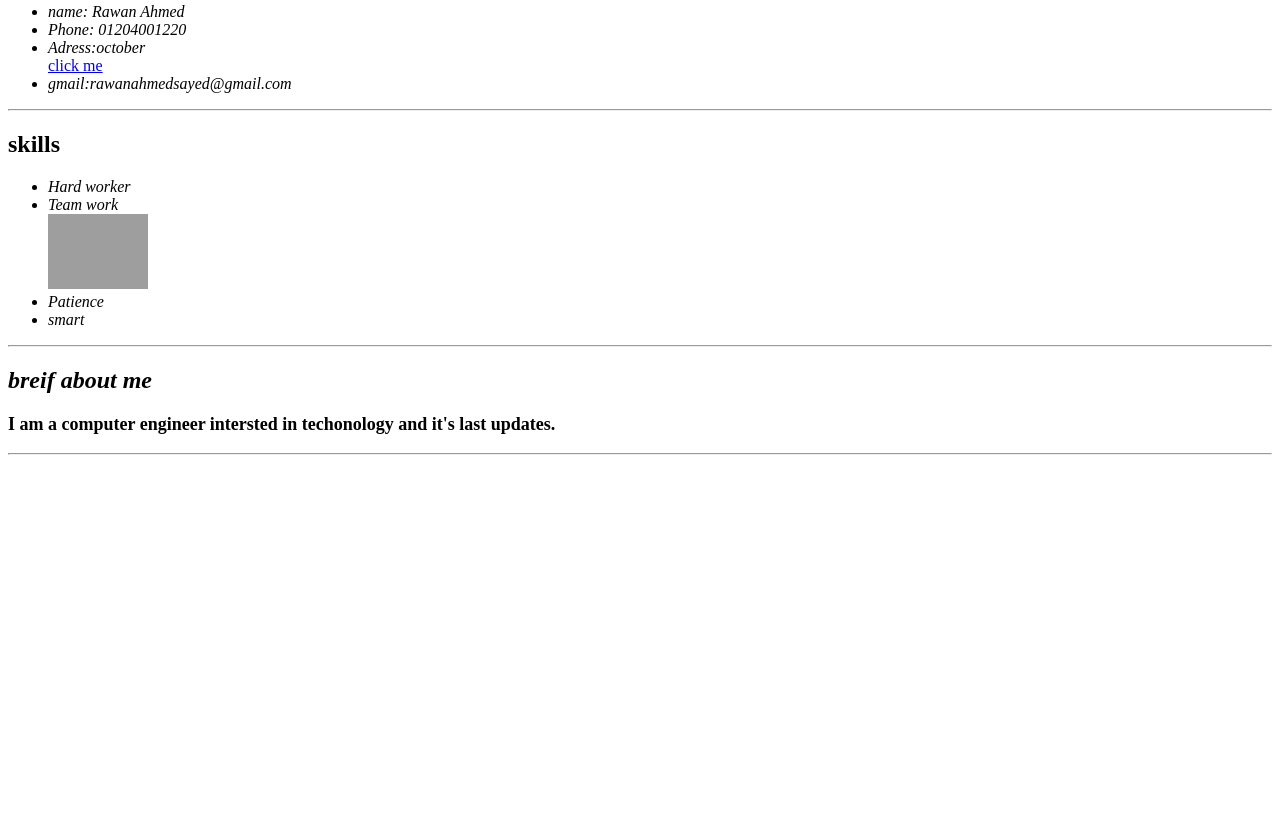
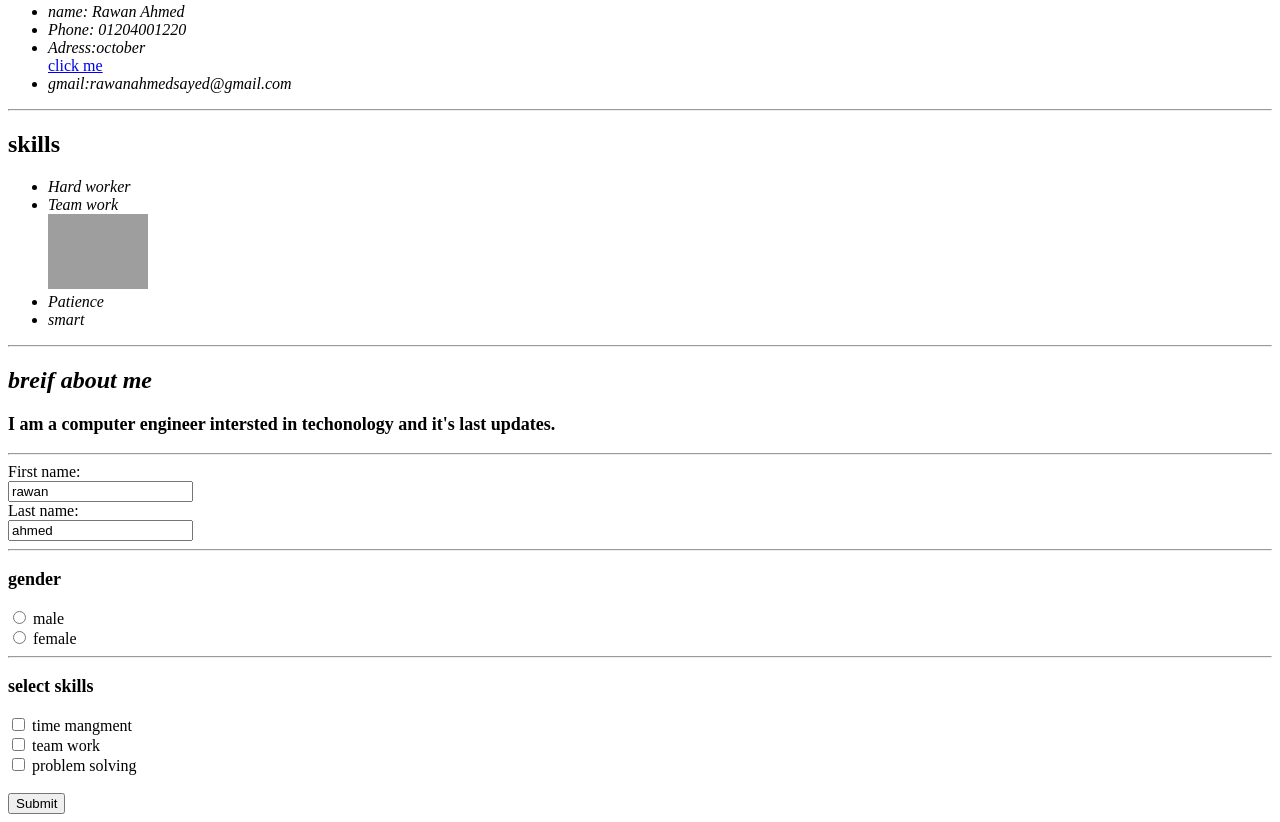
Before and after one commit to rawanahmed6/profile-page, a plain HTML site: page spacecode1.html in a window 1280 px wide. Shown: the part 1056-1878 px from the top of the page. Before the commit the page ends 1519 px from the top, so only its background shows below. Drawn offline with Linux system fonts and the light colour scheme; grey boxes are pictures that could not be loaded.

Commit message:
Update spacecode1.html

```diff
--- a/spacecode1.html
+++ b/spacecode1.html
@@ -15,7 +15,7 @@
     }
     a:hover{
 
-  color: hotpink;
+  color: green;
 
   }
   </style>
@@ -90,5 +90,29 @@
     <h2> <i>breif about me</i></h2>
     <p>I am a computer engineer intersted in techonology and it's last updates.</p>
 <hr>
+ <form action="https://www.google.com/">
+ <label for="fname">First name:</label><br>
+  <input type="text" id="fname" name="fname" value="rawan"><br>
+  <label for="lname">Last name:</label><br>
+  <input type="text" id="lname" name="lname" value="ahmed">
+  <hr>
+   <p>gender</p>
+<input type="radio" id="male" name="male" value="male">
+  <label for="male">male</label><br>
+<input type="radio" id="female" name="female" value="female">
+  <label for="female">female</label><br>
+
+  <hr>
+  <p>select skills</p>
+  <input type="checkbox" id="skill" name="skill1" value="time mangment">
+  <label for="skill"> time mangment</label><br>
+  <input type="checkbox" id="skill2" name="skill2" value="team work">
+  <label for="vehicle1"> team work</label><br>
+<input type="checkbox" id="skill3" name="skill3" value="problem solving">
+  <label for="skill3"> problem solving</label><br>
+
+<br>
+  <input type="submit" value="Submit">
+    </form>
 </body>
 </html>
```
